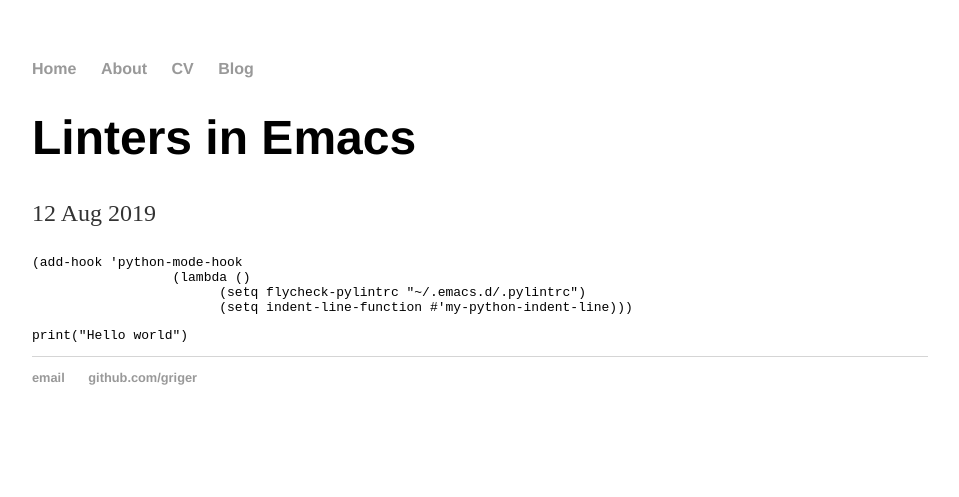
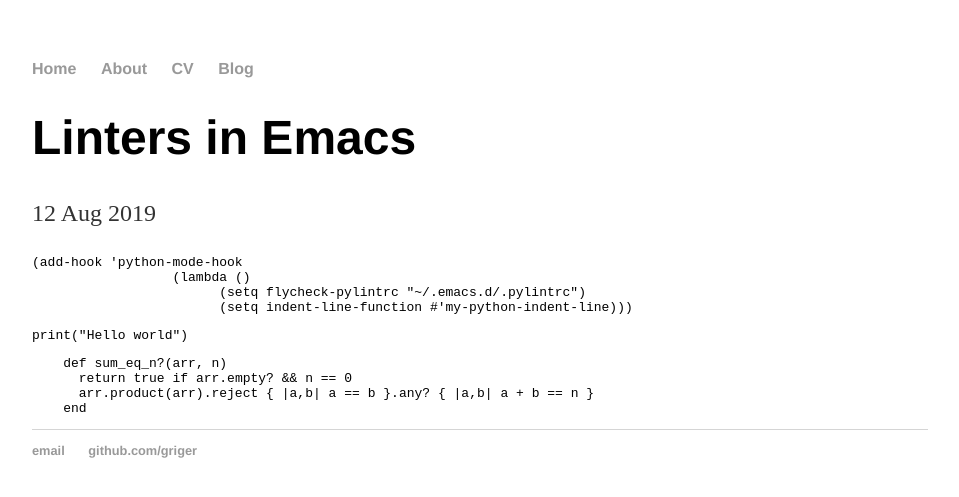
Before and after one commit to Griger/griger.github.io, a Jekyll site: the page built from _posts/2019-08-12-Linters-in-emacs-without-be-overwhelming.md, in a window 1280 px wide. Shown: the top 497 px of the page, without its empty margins (160-1119 px from the left). Built offline with Jekyll 4.4.1, drawn with Linux system fonts in a browser that asks for light colours.

Commit message:
Ruby highlighting test.

````diff
--- a/_posts/2019-08-12-Linters-in-emacs-without-be-overwhelming.md
+++ b/_posts/2019-08-12-Linters-in-emacs-without-be-overwhelming.md
@@ -15,3 +15,9 @@
 ```python
 print("Hello world")
 ```
+```ruby
+    def sum_eq_n?(arr, n)
+      return true if arr.empty? && n == 0
+      arr.product(arr).reject { |a,b| a == b }.any? { |a,b| a + b == n }
+    end
+```
````
